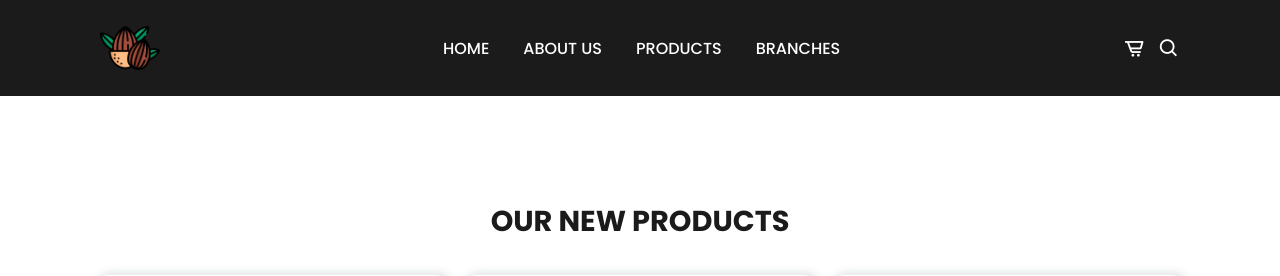
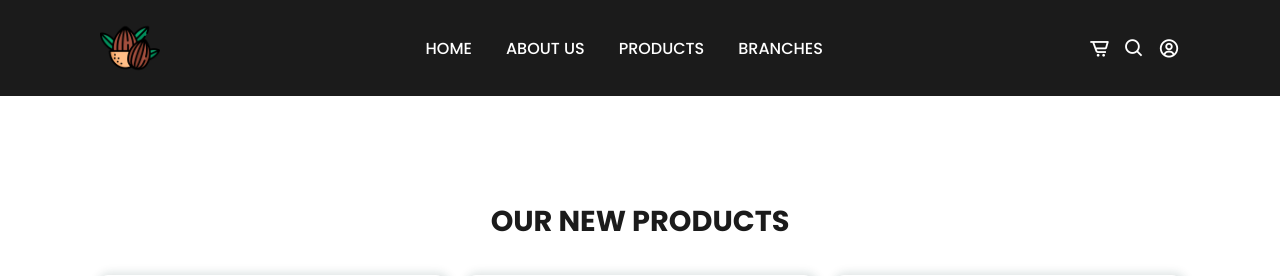
Before and after one commit to HafezAghili/django-ecommerce-project, a Django app: page /product/ in a window 1280 px wide. Shown: the top 276 px of the page. Run offline with Django 4.2, Linux system fonts and the light colour scheme; data comes from the database, SQL or seed files in the repository.

Commit message:
add user icon

```diff
--- a/templates/base.html
+++ b/templates/base.html
@@ -32,6 +32,7 @@
         <div class="header-icon">
             <i class='bx bx-cart-alt'></i>
             <i class='bx bx-search' id="search-icon"></i>
+            <i class='bx bx-user-circle'></i>
         </div>
 
         <!-- search -->
--- a/templates/home.html
+++ b/templates/home.html
@@ -41,6 +41,7 @@
         <div class="header-icon">
             <i class='bx bx-cart-alt'></i>
             <i class='bx bx-search' id="search-icon"></i>
+            <i class='bx bx-user-circle'></i>
         </div>
 
         <!-- search -->
--- a/templates/register_base.html
+++ b/templates/register_base.html
@@ -33,6 +33,7 @@
         <div class="header-icon">
             <i class='bx bx-cart-alt'></i>
             <i class='bx bx-search' id="search-icon"></i>
+            <i class='bx bx-user-circle'></i>
         </div>
 
         <!-- search -->
```
